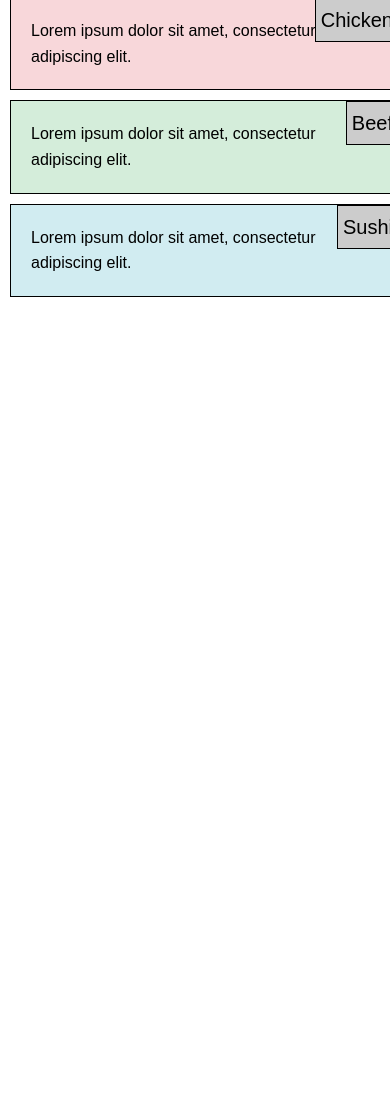
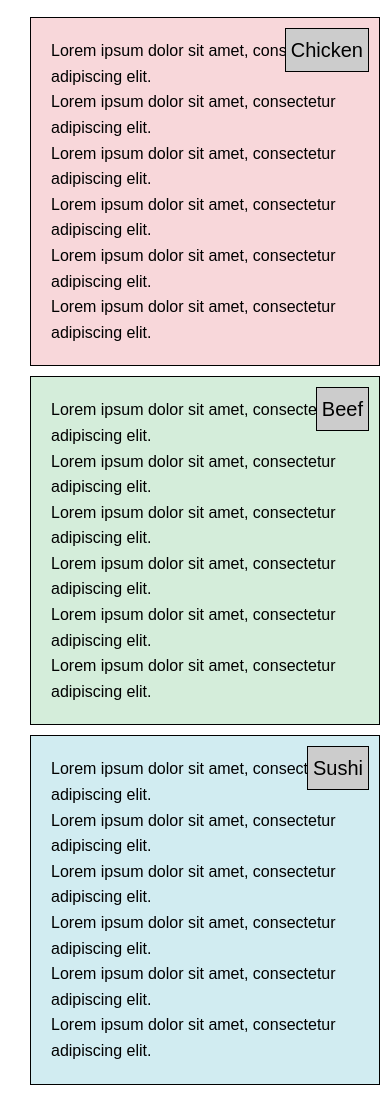
Before and after one commit to llizuska/llizuska.github.io, a plain HTML site: page docs/index.html in a window 390 px wide. Shown: the part 94-1189 px from the top of the page. Before the commit the page ends 844 px from the top, so only its background shows below. Drawn offline with Linux system fonts and the light colour scheme.

Commit message:
Add responsive layout for Module 2 assignment

```diff
--- a/docs/css/styles.css
+++ b/docs/css/styles.css
@@ -1,3 +1,4 @@
+/* CSS reset and box-sizing */
 * {
     margin: 0;
     padding: 0;
@@ -8,6 +9,7 @@
 body {
     font-family: Arial, sans-serif;
     line-height: 1.6;
+    padding: 20px;
 }
 
 header {
@@ -20,12 +22,13 @@ header {
     padding: 20px;
     margin: 10px;
     position: relative;
+    background-color: #f4f4f4;
 }
 
 .section-title {
     position: absolute;
-    top: 0;
-    right: 0;
+    top: 10px;
+    right: 10px;
     background-color: #ccc;
     padding: 5px;
     border: 1px solid black;
@@ -36,7 +39,9 @@ header {
 @media (min-width: 992px) {
     .section {
         float: left;
-        width: 32%;
+        width: 30%;
+        margin-left: 1.66%;
+        margin-right: 1.66%;
     }
 }
 
@@ -45,8 +50,12 @@ header {
         width: 48%;
         float: left;
     }
+    .section:nth-child(2n+1) {
+        clear: both;
+    }
     .section:nth-child(3) {
         width: 100%;
+        margin-top: 20px;
     }
 }
 
--- a/docs/index.html
+++ b/docs/index.html
@@ -13,14 +13,29 @@
     <section class="section chicken">
         <div class="section-title">Chicken</div>
         <p>Lorem ipsum dolor sit amet, consectetur adipiscing elit.</p>
+        <p>Lorem ipsum dolor sit amet, consectetur adipiscing elit.</p>
+        <p>Lorem ipsum dolor sit amet, consectetur adipiscing elit.</p>
+        <p>Lorem ipsum dolor sit amet, consectetur adipiscing elit.</p>
+        <p>Lorem ipsum dolor sit amet, consectetur adipiscing elit.</p>
+        <p>Lorem ipsum dolor sit amet, consectetur adipiscing elit.</p>
     </section>
     <section class="section beef">
         <div class="section-title">Beef</div>
+        <p>Lorem ipsum dolor sit amet, consectetur adipiscing elit.</p>
+        <p>Lorem ipsum dolor sit amet, consectetur adipiscing elit.</p>
+        <p>Lorem ipsum dolor sit amet, consectetur adipiscing elit.</p>
+        <p>Lorem ipsum dolor sit amet, consectetur adipiscing elit.</p>
+        <p>Lorem ipsum dolor sit amet, consectetur adipiscing elit.</p>
         <p>Lorem ipsum dolor sit amet, consectetur adipiscing elit.</p>
     </section>
     <section class="section sushi">
         <div class="section-title">Sushi</div>
         <p>Lorem ipsum dolor sit amet, consectetur adipiscing elit.</p>
+        <p>Lorem ipsum dolor sit amet, consectetur adipiscing elit.</p>
+        <p>Lorem ipsum dolor sit amet, consectetur adipiscing elit.</p>
+        <p>Lorem ipsum dolor sit amet, consectetur adipiscing elit.</p>
+        <p>Lorem ipsum dolor sit amet, consectetur adipiscing elit.</p>
+        <p>Lorem ipsum dolor sit amet, consectetur adipiscing elit.</p>
     </section>
 </body>
 </html>
```
